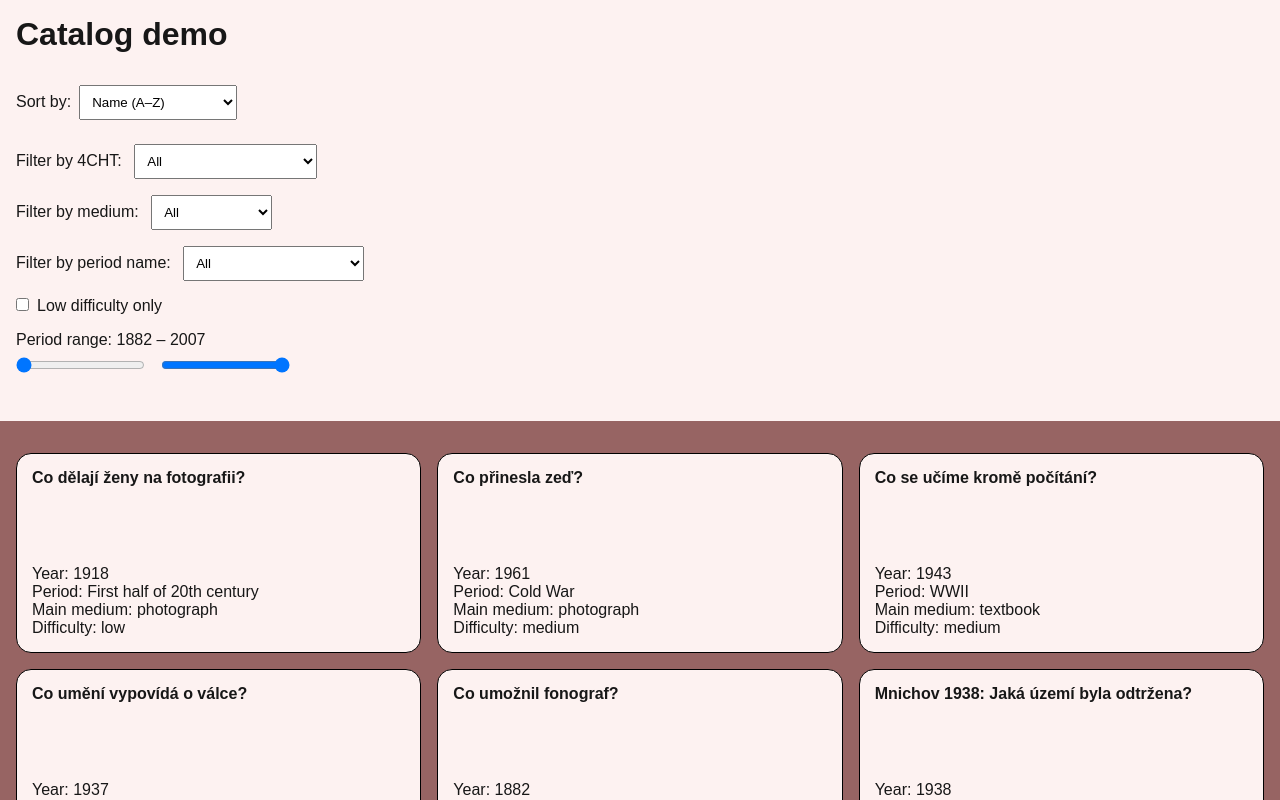
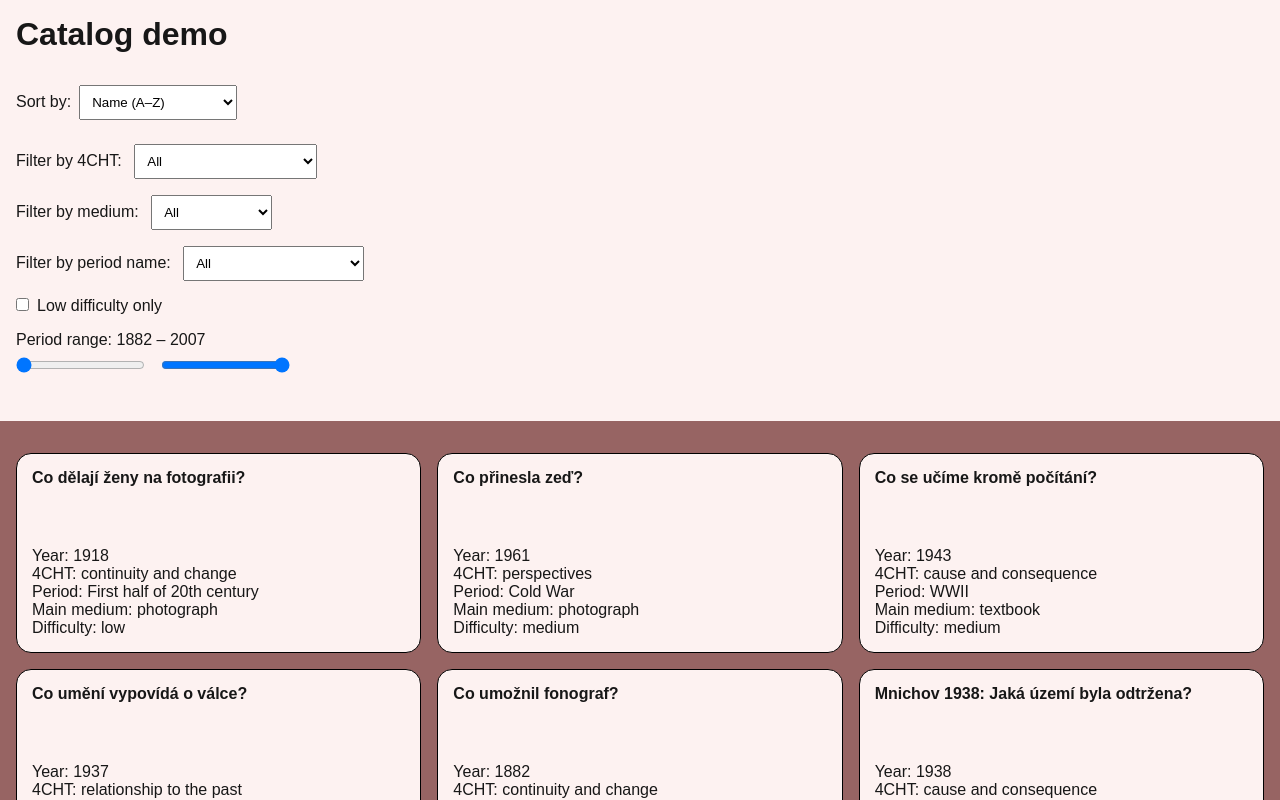
Before and after one commit to martinusvanus/historylab-english-catalog-demo, a Next.js app: page / in a window 1280 px wide. Shown: the top 800 px of the page. Built offline with nearby package versions, Linux system fonts and the light colour scheme.

Commit message:
update cards

```diff
--- a/src/app/page.js
+++ b/src/app/page.js
@@ -159,6 +159,7 @@ export default function Home() {
             <strong>{item.name}</strong>
             <div>
               <p>Year: {item.period}</p>
+              <p>4CHT: {item["4cht"]}</p>
               <p>Period: {item["period-name"]}</p>
               <p>Main medium: {item.medium}</p>
               <p>Difficulty: {item.difficulty}</p>
```
